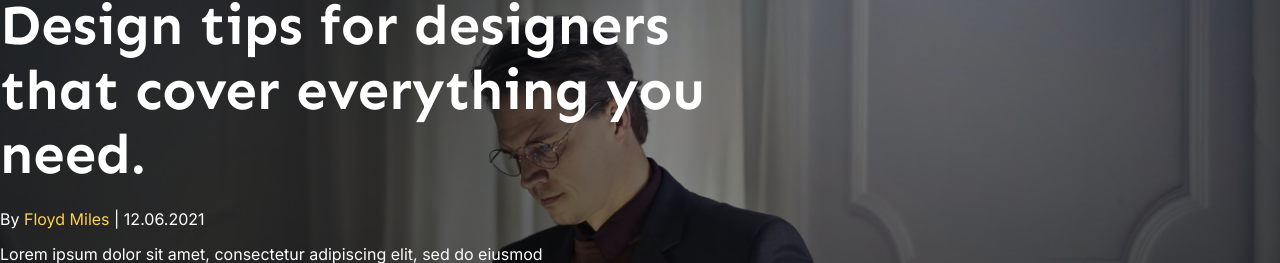
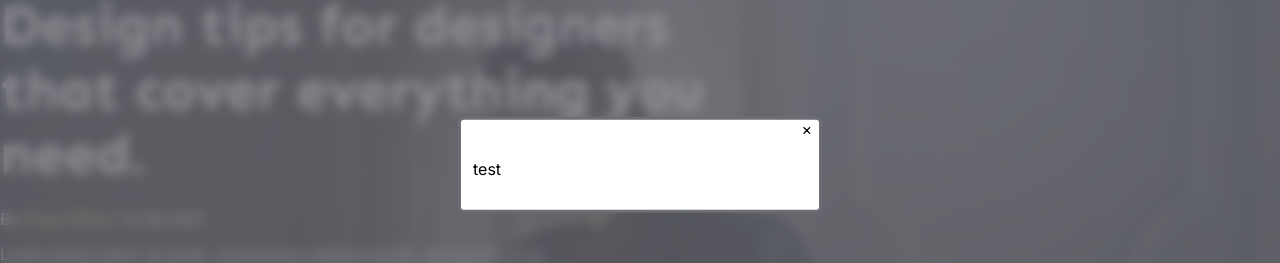
Before and after one commit to Albedo-13/client-blog, a Next.js app: page /en in a window 1280 px wide. Both pictures are taken after a click on the button "Video about us". Shown: the part 235-498 px from the top of the page. Built offline with nearby package versions, Linux system fonts and the light colour scheme; no server answers.

Commit message:
feat: empty modal on click

```diff
--- a/package.json
+++ b/package.json
@@ -23,6 +23,7 @@
     "react-dom": "^18",
     "react-hook-form": "^7.51.5",
     "react-map-gl": "^7.1.7",
+    "react-youtube": "^10.1.0",
     "sass": "^1.77.2",
     "yup": "^1.4.0"
   },
--- /dev/null
+++ b/src/components/modal/modal-portal.tsx
@@ -0,0 +1,11 @@
+import { PropsWithChildren } from "react";
+import { createPortal } from "react-dom";
+
+import { MODAL_ROOT } from "@/constants/constants";
+
+export function ModalPortal({ children }: PropsWithChildren) {
+  return createPortal(
+    children,
+    MODAL_ROOT as HTMLElement
+  );
+}
--- /dev/null
+++ b/src/components/modal/modal.module.scss
@@ -0,0 +1,67 @@
+@import "@/styles/variables.scss";
+
+.overlay {
+  position: fixed;
+  top: 0;
+  left: 0;
+  right: 0;
+  bottom: 0;
+  background-color: rgba($color: $gray, $alpha: 0.75);
+  backdrop-filter: blur(6px);
+  z-index: 10;
+  height: 100vh;
+  overflow-y: hidden;
+}
+
+.modal {
+  background-color: $white;
+  max-width: 330px;
+  border: 3px solid $gray;
+  position: relative;
+  top: 50%;
+  left: 50%;
+  transform: translate(-50%, -50%);
+  padding: $s40 $s16 $s32 $s12;
+  border-radius: calc($s8 - 2px);
+
+  &-input {
+    border: none;
+    // border-radius: calc($s-2 - 2px);
+    min-height: $s36;
+    // background-color: $card-color;
+    max-width: calc(100% - $s16);
+    padding: 0 $s8;
+    font-size: $fs28;
+
+    &_readonly {
+      color: $gray;
+      outline: none;
+    }
+
+    &::-webkit-outer-spin-button,
+    &::-webkit-inner-spin-button {
+      -webkit-appearance: none;
+      margin: 0;
+    }
+  }
+
+  &-label {
+    display: block;
+    // font-weight: $fw-600;
+    // margin-top: $s-3;
+  }
+}
+
+.close {
+  position: absolute;
+  top: 0px;
+  right: 7px;
+  // font-size: $fs-l-5;
+  cursor: pointer;
+  transition: 0.3s;
+
+  &:hover {
+    transform: scale(1.2);
+    transition: 0.3s;
+  }
+}
--- /dev/null
+++ b/src/components/modal/modal.tsx
@@ -0,0 +1,39 @@
+import { PropsWithChildren, ReactNode, SyntheticEvent, useEffect } from "react";
+
+import styles from "./modal.module.scss";
+
+type ModalProps = {
+  onClose: VoidFunction;
+  children: PropsWithChildren<ReactNode>;
+};
+
+export function Modal({ onClose, children }: ModalProps) {
+  const handleCloseClick = (e: SyntheticEvent) => {
+    if (e.target === e.currentTarget) {
+      onClose();
+    }
+  };
+  const handleEscapeClick = (e: KeyboardEvent) => {
+    if ((e as KeyboardEvent).key === "Escape") {
+      onClose();
+    }
+  };
+
+  useEffect(() => {
+    document.body.addEventListener("keydown", handleEscapeClick);
+    return () => {
+      document.body.removeEventListener("keydown", handleEscapeClick);
+    };
+  });
+
+  return (
+    <aside role="dialog" className={styles.overlay} onMouseDown={handleCloseClick}>
+      <div className={styles.modal}>
+        <span className={styles.close} onClick={handleCloseClick} tabIndex={0}>
+          &times;
+        </span>
+        {children}
+      </div>
+    </aside>
+  );
+}
--- a/src/components/navigation/navigation.tsx
+++ b/src/components/navigation/navigation.tsx
@@ -3,10 +3,13 @@
 import { useLocale, useTranslations } from "next-intl";
 
 import { Routes } from "@/constants/routes";
+import { useModal } from "@/hooks/use-modal";
 import { Button } from "@/libs/ui/buttons/buttons";
 import { Link as LinkI18N } from "@/navigation";
 
 import LocaleSwitcher from "../locale-switcher/locale-switcher";
+import { Modal } from "../modal/modal";
+import { ModalPortal } from "../modal/modal-portal";
 import styles from "./navigation.module.scss";
 
 type NavigationProps = {
@@ -17,7 +20,9 @@ type NavigationProps = {
 export function Navigation({ videoVisible, policyVisible }: NavigationProps) {
   const t = useTranslations("Navigation");
   const locale = useLocale();
+  const { showModal, handleModalShow, handleModalClose, shouldDisableScroll } = useModal();
 
+  shouldDisableScroll(showModal);
   return (
     <nav className={styles.flex}>
       <LinkI18N className={styles.logo} href={Routes.HOME} locale={locale}>
@@ -53,9 +58,18 @@ export function Navigation({ videoVisible, policyVisible }: NavigationProps) {
           </li>
         </ul>
         <div className={styles.isVisible} data-visible={videoVisible}>
-          <Button variant="secondary">{t("videoAboutUs")}</Button>
+          <Button variant="secondary" onClick={handleModalShow}>
+            {t("videoAboutUs")}
+          </Button>
         </div>
       </div>
+      {showModal && (
+        <ModalPortal>
+          <Modal onClose={handleModalClose}>
+            <p>test</p>
+          </Modal>
+        </ModalPortal>
+      )}
     </nav>
   );
 }
--- a/src/constants/constants.ts
+++ b/src/constants/constants.ts
@@ -1,3 +1,5 @@
 export const POSTS_PER_PAGE = 5;
 
 export const EMAIL_REGEX = /^[\w-\.]+@([\w-]+\.)+[\w-]{2,4}$/;
+
+export const MODAL_ROOT = document.body;
--- /dev/null
+++ b/src/hooks/use-modal.tsx
@@ -0,0 +1,24 @@
+import { useState } from "react";
+
+export function useModal() {
+  const [showModal, setShowModal] = useState(false);
+
+  const handleModalShow = () => {
+    setShowModal(true);
+  };
+
+  const handleModalClose = () => {
+    setShowModal(false);
+  };
+
+  const shouldDisableScroll = (isModalOpen: boolean) => {
+    document.body.style.overflow = isModalOpen ? "hidden" : "visible";
+  };
+
+  return {
+    showModal,
+    handleModalShow,
+    handleModalClose,
+    shouldDisableScroll,
+  };
+}
--- a/src/libs/ui/buttons/buttons.tsx
+++ b/src/libs/ui/buttons/buttons.tsx
@@ -2,7 +2,7 @@ import styles from "./buttons.module.scss";
 
 type ButtonsProps = {
   variant: "primary" | "secondary";
-  type: "button" | "submit";
+  type?: "button" | "submit";
   children: React.ReactNode;
   onClick?: VoidFunction;
 };
```
Also changed, not shown: 1 other file (tests, documents, lock files or other folders).
